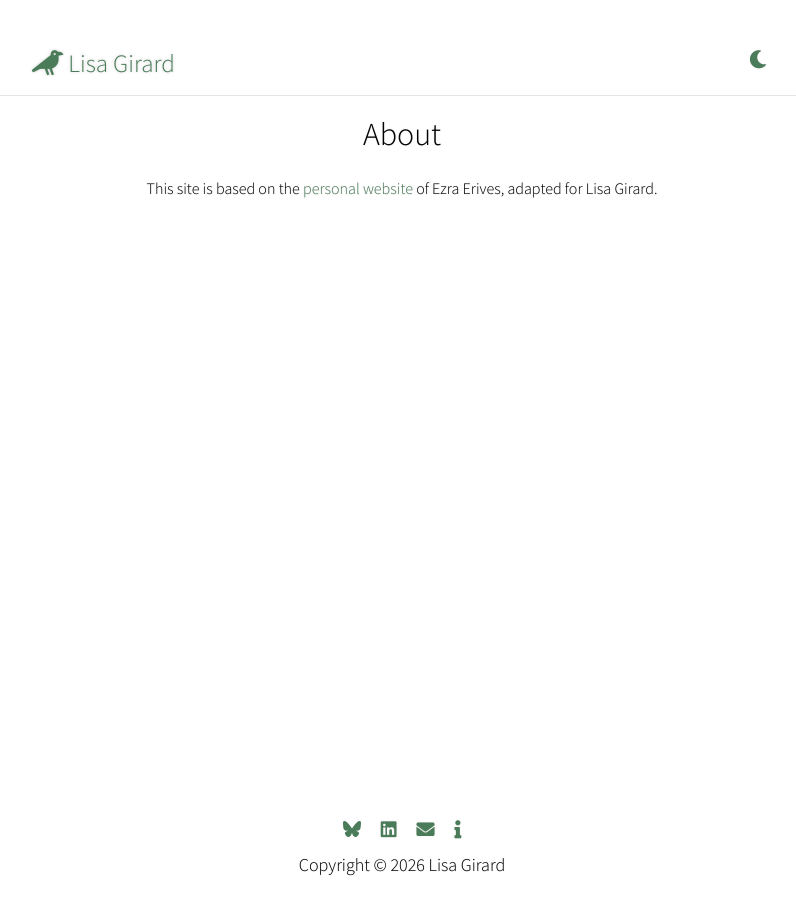
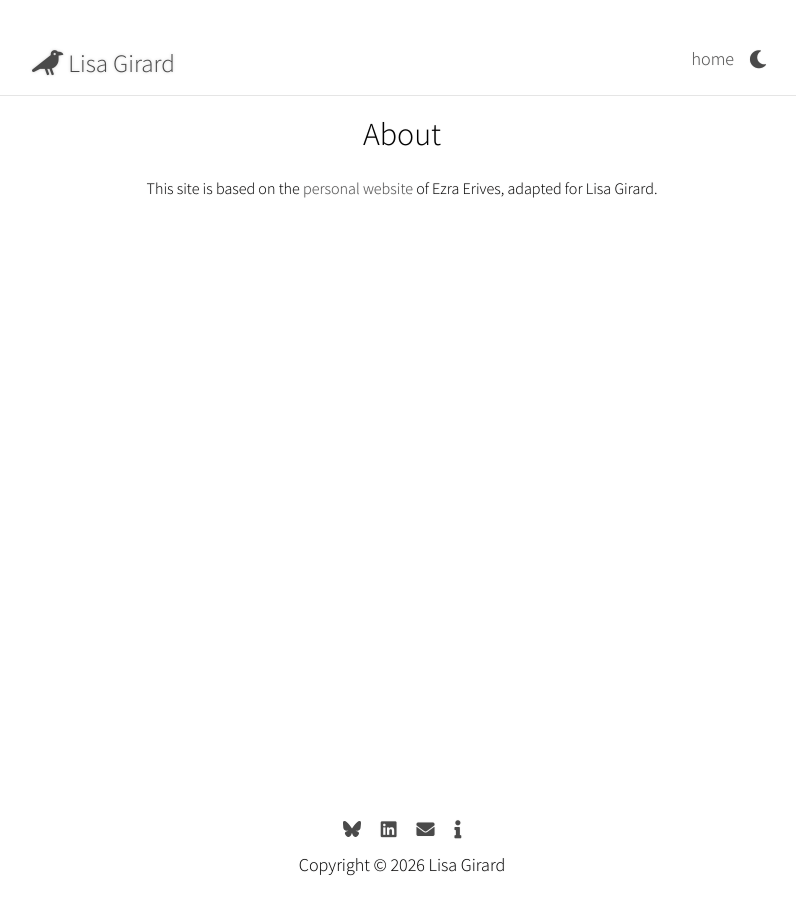
Before and after one commit to eje24/lisa_girard_website, a Jekyll site: the page built from about.html, in a window 1280 px wide. Shown: the whole page, without its empty margins (238-1034 px from the left). Built offline with Jekyll 4.4.1, drawn with Linux system fonts in a browser that asks for light colours; nearby versions of some CDN libraries.

Commit message:
Stylistic updates

```diff
--- a/_includes/navigation.html
+++ b/_includes/navigation.html
@@ -2,15 +2,15 @@
   <a href="{{ site.baseurl }}/index.html" id="site-title" class="pull-left"><i class='fas fa-crow'></i> Lisa Girard
   </a>
   <ul id="navigation-list" class="pull-right navbar-ul">
-   <li class="pull-left navbar-list">
-        <i id="mode-icon" class="fa fa-moon"></i>
+    <li class="pull-left navbar-list">
+      <a href="{{ site.baseurl }}/index.html"> home </a>
     </li>
     <!-- <li class="pull-left navbar-list">
-      <a href="{{ site.baseurl }}/index.html"> home </a>
+      <a href="{{ site.baseurl }}/portfolio.html"> portfolio </a>
     </li> -->
-    <!-- <li class="pull-left navbar-list">
-      <a href="{{ site.baseurl }}/research.html"> research </a>
-    </li> -->
+    <li class="pull-left navbar-list">
+      <i id="mode-icon" class="fa fa-moon"></i>
+    </li>
     <!-- <li class="pull-left navbar-list">
       <a href="{{ site.baseurl }}/blog.html"> blog </a>
     </li> -->
--- a/assets/css/main.scss
+++ b/assets/css/main.scss
@@ -4,9 +4,11 @@
 
 $max-width: 740px;
 // $accent: #84a9d3; $accentlight: rgba(132, 169, 211, 0.3); // blue
-$accent: #4a7c59; $accentlight: rgba(74, 124, 89, 0.25);   // forest green
+// $accent: #4a7c59; $accentlight: rgba(74, 124, 89, 0.25);   // forest green
+// $accent: #4169E1; $accentlight: rgba(74, 124, 89, 0.25);   // royal blue
+$accent: #4A4A4A; $accentlight: #9b9a9a;   // forest green
 
-:root { --accent: #{$accent}; }
+:root { --accent: #{$accent}; --accent-light: #{$accentlight}; }
 
 // Some CSS taken from https://www.xuningyang.com/
 // basic
@@ -32,6 +34,7 @@ body.dark-mode {
   @extend body;
   background-color: black;
   color: white;
+  --accent: #{$accentlight};
 }
 
 .theorem-box {
@@ -80,12 +83,12 @@ body.dark-mode .theorem-box {
 
 a {
   text-decoration: none;
-  color: $accent;
+  color: var(--accent);
 }
 
 i {
   text-decoration: none;
-  color: $accent;
+  color: var(--accent);
 }
 
 a:hover {
@@ -155,7 +158,7 @@ h4 {
 }
 
 #site-title:hover {
-  color: $accent;
+  color: var(--accent);
 }
 
 .navbar {
@@ -233,7 +236,7 @@ h4 {
 
 .preprint-links a {
   text-decoration: none;
-  color: $accent;
+  color: var(--accent);
   margin-right: 10px;
   font-size: 16px; /* Match the font size of the links to the text */
 }
```
Also changed, not shown: index.html (+5 -5 lines).
